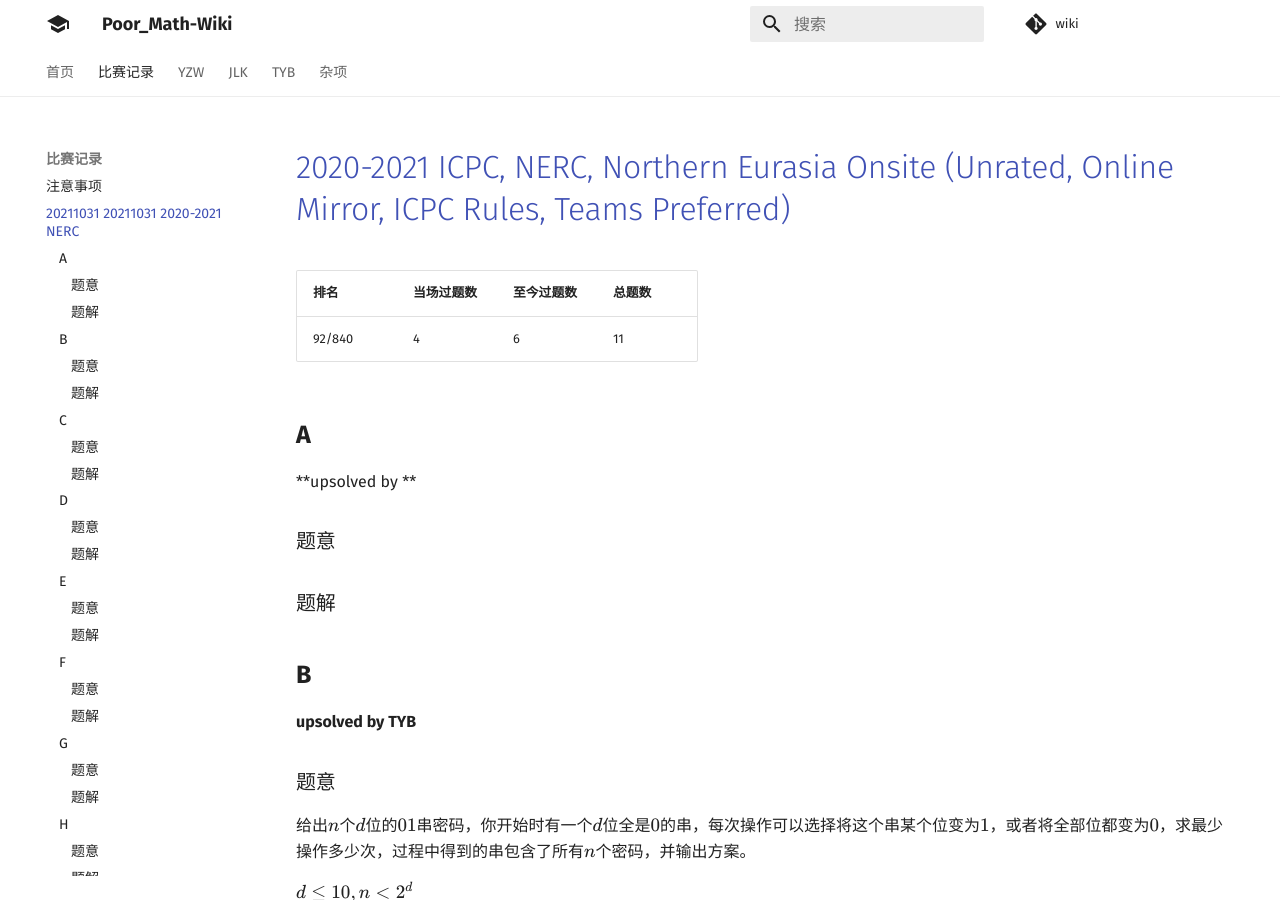
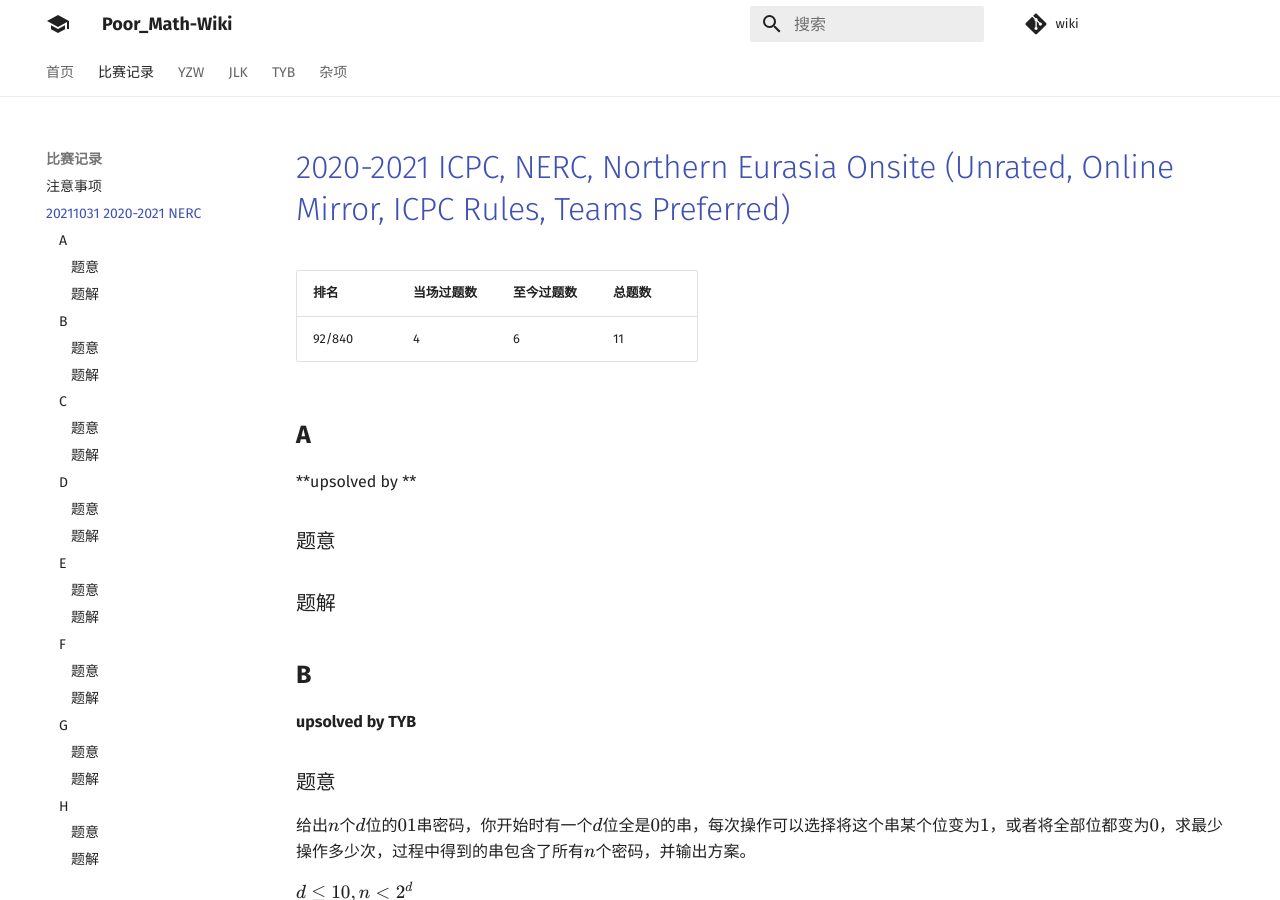
Before and after one commit to PoorMath/PoorMath.github.io, an MkDocs documentation site: the page built from docs/contest/20211031 2020-2021 NERC.md, in a window 1280 px wide and 900 px high. Built offline with MkDocs 1.6.1 and Material for MkDocs 9.7.7, drawn with Linux system fonts in a browser that asks for light colours; comment, search, counter and statistics services are not loaded.

Commit message:
Update mkdocs.yml

```diff
--- a/mkdocs.yml
+++ b/mkdocs.yml
@@ -66,7 +66,7 @@ nav:
   - 首页: index.md
   - 比赛记录:
     - 注意事项: contest/bad_sample.md
-    - 20211031 20211031 2020-2021 NERC: contest/20211031 2020-2021 NERC.md
+    - 20211031 2020-2021 NERC: contest/20211031 2020-2021 NERC.md
     - 20211017 2017-2018 NEERC Northern Subregional Contest: contest/20211017 2017-2018 NEERC Northern Subregional Contest.md
     - 20211007 2020 ICPC Asia Macau Regional Contest: contest/20211007 2020 ICPC Asia Macau Regional Contest.md
     - 20211005 2020 ICPC Asia East Continent Final: contest/20211005 2020 ICPC Asia East Continent Final.md
```
